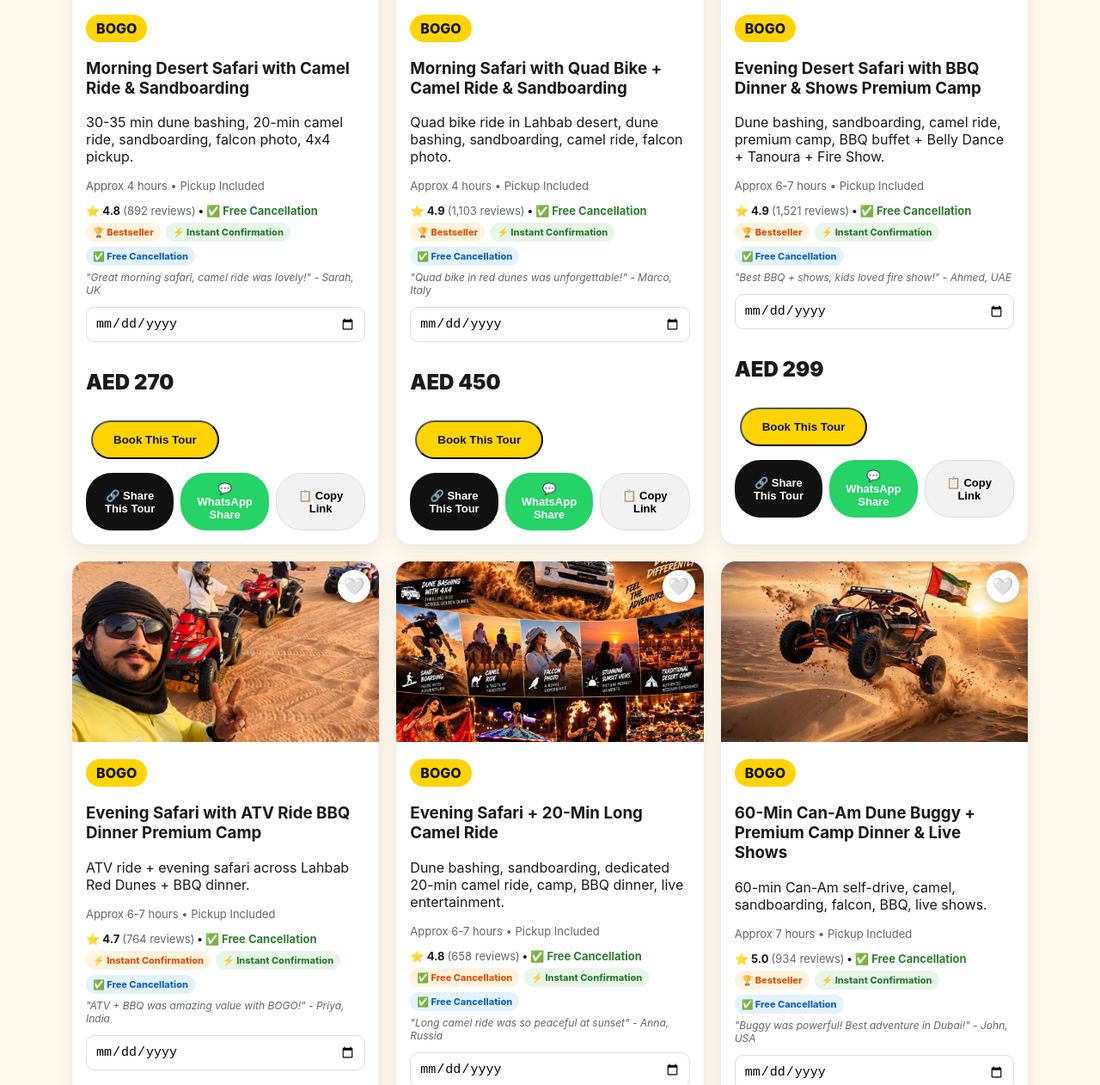
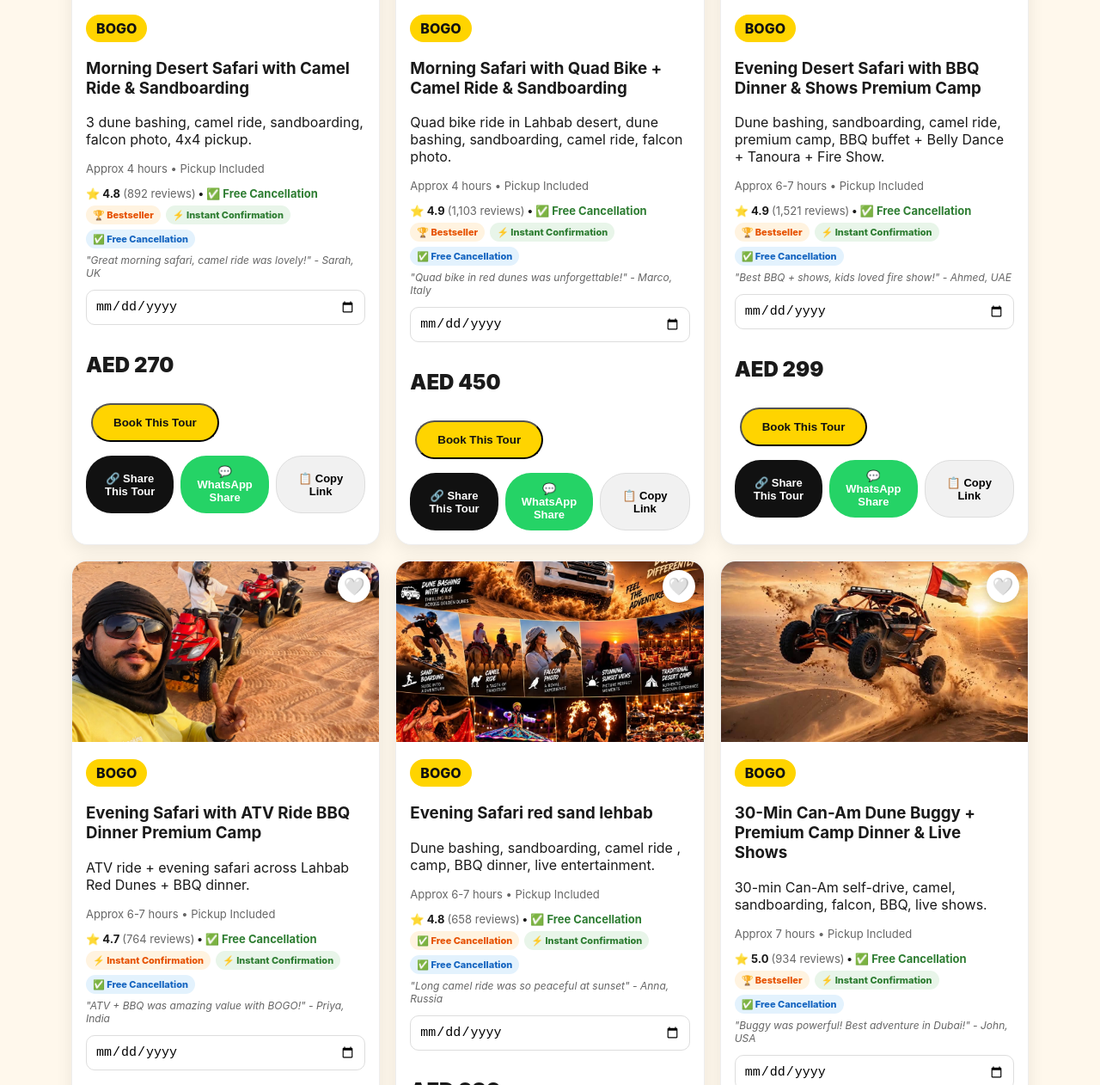
Before and after one commit to desertmakeyourtour/booking-your-tours, a plain HTML site: page index.html in a window 1280 px wide. Shown: the part 1117-2379 px from the top of the page at 86% size. Drawn offline with Linux system fonts and the light colour scheme.

Commit message:
Update index.html

```diff
--- a/index.html
+++ b/index.html
@@ -16,12 +16,12 @@
 
 <div class="section" id="tours"><h2 style="text-align:center">Find Your Kind of Adventure</h2><div class="filters"><button class="active" onclick="filterTours('all',this)">All</button><button onclick="filterTours('desert',this)">Desert Safari</button><button onclick="filterTours('quad',this)">Quad & Buggy</button><button onclick="filterTours('city',this)">City Tours</button></div>
 <div class="grid" id="tourGrid">
-<div class="card" data-cat="desert"><img src="images/camel.jpg"><div class="card-body"><span class="badge">BOGO</span><h3>Morning Desert Safari with Camel Ride & Sandboarding</h3><p>30-35 min dune bashing, 20-min camel ride, sandboarding, falcon photo, 4x4 pickup.</p><p class="meta">Approx 4 hours • Pickup Included</p><p class="price">AED 270</p><button class="btn" onclick="bookTour('Morning Desert Safari - AED 270')">Book This Tour</button></div></div>
+<div class="card" data-cat="desert"><img src="images/camel.jpg"><div class="card-body"><span class="badge">BOGO</span><h3>Morning Desert Safari with Camel Ride & Sandboarding</h3><p>3 dune bashing, camel ride, sandboarding, falcon photo, 4x4 pickup.</p><p class="meta">Approx 4 hours • Pickup Included</p><p class="price">AED 270</p><button class="btn" onclick="bookTour('Morning Desert Safari - AED 270')">Book This Tour</button></div></div>
 <div class="card" data-cat="quad"><img src="images/quad_selfie.jpg"><div class="card-body"><span class="badge">BOGO</span><h3>Morning Safari with Quad Bike + Camel Ride & Sandboarding</h3><p>Quad bike ride in Lahbab desert, dune bashing, sandboarding, camel ride, falcon photo.</p><p class="meta">Approx 4 hours • Pickup Included</p><p class="price">AED 450</p><button class="btn" onclick="bookTour('Morning Safari with Quad Bike - AED 450')">Book This Tour</button></div></div>
 <div class="card" data-cat="desert"><img src="images/camp.jpg"><div class="card-body"><span class="badge">BOGO</span><h3>Evening Desert Safari with BBQ Dinner & Shows Premium Camp</h3><p>Dune bashing, sandboarding, camel ride, premium camp, BBQ buffet + Belly Dance + Tanoura + Fire Show.</p><p class="meta">Approx 6-7 hours • Pickup Included</p><p class="price">AED 299</p><button class="btn" onclick="bookTour('Evening Safari BBQ & Shows - AED 299')">Book This Tour</button></div></div>
 <div class="card" data-cat="quad"><img src="images/quad_selfie.jpg"><div class="card-body"><span class="badge">BOGO</span><h3>Evening Safari with ATV Ride BBQ Dinner Premium Camp</h3><p>ATV ride + evening safari across Lahbab Red Dunes + BBQ dinner.</p><p class="meta">Approx 6-7 hours • Pickup Included</p><p class="price">AED 480</p><button class="btn" onclick="bookTour('Evening Safari ATV BBQ - AED 480')">Book This Tour</button></div></div>
-<div class="card" data-cat="desert"><img src="images/camels.jpg"><div class="card-body"><span class="badge">BOGO</span><h3>Evening Safari + 20-Min Long Camel Ride</h3><p>Dune bashing, sandboarding, dedicated 20-min camel ride, camp, BBQ dinner, live entertainment.</p><p class="meta">Approx 6-7 hours • Pickup Included</p><p class="price">AED 380</p><button class="btn" onclick="bookTour('Evening Safari 20-Min Camel Ride - AED 380')">Book This Tour</button></div></div>
-<div class="card" data-cat="quad"><img src="images/buggy.jpg"><div class="card-body"><span class="badge">BOGO</span><h3>60-Min Can-Am Dune Buggy + Premium Camp Dinner & Live Shows</h3><p>60-min Can-Am self-drive, camel, sandboarding, falcon, BBQ, live shows.</p><p class="meta">Approx 7 hours • Pickup Included</p><p class="price">AED 550</p><button class="btn" onclick="bookTour('Can-Am Buggy 60-Min + Camp - AED 550')">Book This Tour</button></div></div>
+<div class="card" data-cat="desert"><img src="images/camels.jpg"><div class="card-body"><span class="badge">BOGO</span><h3>Evening Safari red sand lehbab </h3><p>Dune bashing, sandboarding, camel ride , camp, BBQ dinner, live entertainment.</p><p class="meta">Approx 6-7 hours • Pickup Included</p><p class="price">AED 380</p><button class="btn" onclick="bookTour('Evening Safari red sand  - AED 380')">Book This Tour</button></div></div>
+<div class="card" data-cat="quad"><img src="images/buggy.jpg"><div class="card-body"><span class="badge">BOGO</span><h3>30-Min Can-Am Dune Buggy + Premium Camp Dinner & Live Shows</h3><p>30-min Can-Am self-drive, camel, sandboarding, falcon, BBQ, live shows.</p><p class="meta">Approx 7 hours • Pickup Included</p><p class="price">AED 550</p><button class="btn" onclick="bookTour('Can-Am Buggy 30-Min + Camp - AED 550')">Book This Tour</button></div></div>
 <div class="card" data-cat="city"><img src="images/dubai_city.jpg"><div class="card-body"><h3>Private Dubai City Highlights Tour</h3><p>Old Dubai, Burj Al Arab, Palm & Marina. Al Seef, Al Fahidi, Jumeirah Mosque, Atlantis, Marina, JBR.</p><p class="meta">Approx 4-5 hours • Pickup Included</p><p class="price">AED 350</p><button class="btn" onclick="bookTour('Dubai City Highlights - AED 350')">Book This Tour</button></div></div>
 <div class="card" data-cat="city"><img src="images/abu_dhabi.jpg"><div class="card-body"><h3>Abu Dhabi City Tour with Grand Mosque & Corniche</h3><p>Sheikh Zayed Grand Mosque, Corniche views, guided intro to UAE capital.</p><p class="meta">Approx 8 hours • Pickup Included</p><p class="price">AED 450</p><button class="btn" onclick="bookTour('Abu Dhabi City Tour - AED 450')">Book This Tour</button></div></div>
 <div class="card" data-cat="city"><img src="images/hatta.jpg"><div class="card-body"><h3>Private Hatta City & Mountain Tour</h3><p>Hajar Mountains, Hatta Water Dam, heritage, scenic parks, photo stops.</p><p class="meta">Approx 6-7 hours • Pickup Included</p><p class="price">AED 500</p><button class="btn" onclick="bookTour('Hatta Tour - AED 500')">Book This Tour</button></div></div>
```
